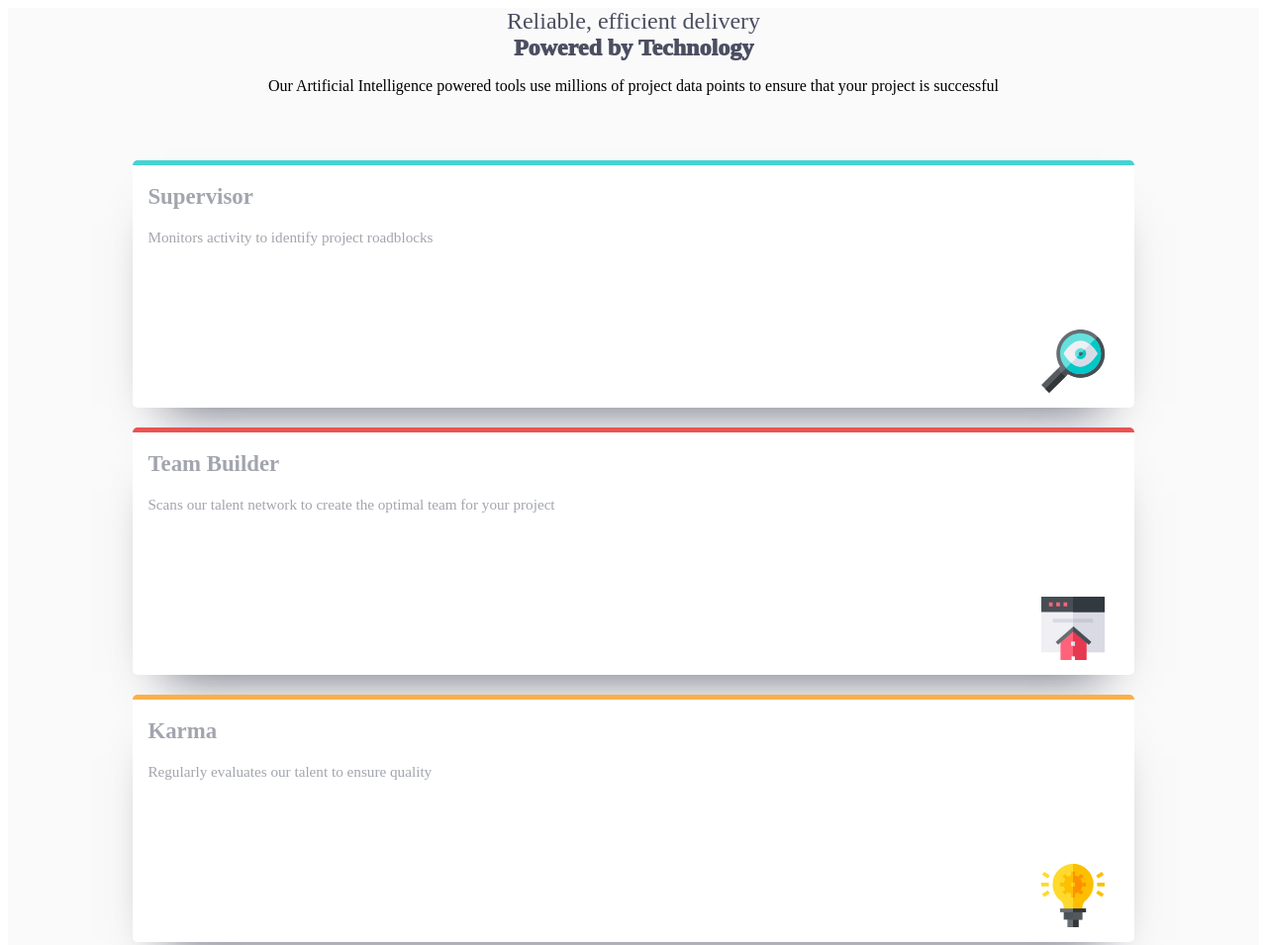
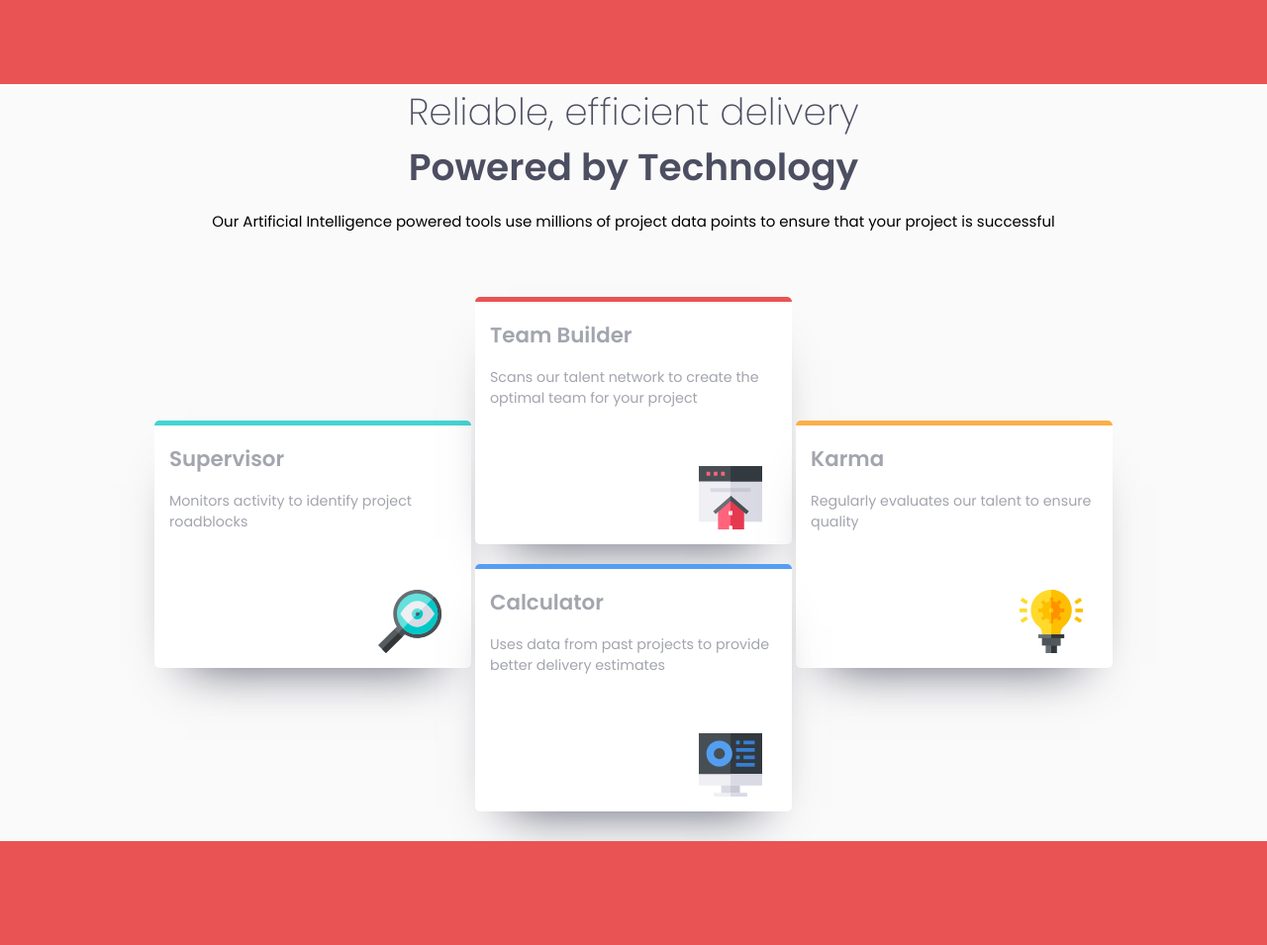
Before and after one commit to Byron2016/aaa_prueba, a plain HTML site: page public/index.html in a window 1280 px wide. Shown: the top 955 px of the page at 99% size. After the commit the page ends 850 px from the top, so only its background shows below. Drawn offline with Linux system fonts and the light colour scheme.

Commit message:
cambio provisional color fondo a rojo

```diff
--- a/public/styles_02.css
+++ b/public/styles_02.css
@@ -20,35 +20,20 @@
           box-sizing: border-box;
 }
 
-:root {
-  /* Colors */
-
-  /* Primary */
-  --clr-red: hsl(0, 78%, 62%);
-  --clr-cyan: hsl(180, 62%, 55%);
-  --clr-orange: hsl(34, 97%, 64%);
-  --clr-blue: hsl(212, 86%, 64%);
-
-  /* Neutral */
-
-  --clr-VeryDarkBlue: hsl(234, 12%, 34%);
-  --clr-GrayishBlue: hsl(229, 6%, 66%);
-  --clr-VeryLightGray: hsl(0, 0%, 98%);
-  --ff-primary: 'spartan, sans-serif';
-  --fs-400: .8125rem;
-  --fs-500: .9625rem;
-  --fs-900: 2rem;
-  --br: .5rem;
+.body {
+  font-family: 'Poppins', sans-serif;
+  font-size: 15px;
+  min-width: 100vh;
+  max-width: 1440px;
+  padding-top: 85px;
+  background-color: var(--clr-VeryLightGray);
+  background-color: var(--clr-red);
+  margin-top: 0;
+  margin-left: 0;
+  margin-bottom: 0;
+  margin-right: 0;
 }
 
-*, ::after, ::before {
-  -webkit-box-sizing: border-box;
-          box-sizing: border-box;
-}
-
-.body {
-  min-width: 100vh;
-}
 .principal {
   text-align: center;
   background-color: var(--clr-VeryLightGray);
@@ -64,7 +49,7 @@
 .principal h1 {
   margin: 0;
   text-align: center;
-  font-size: 1.5em;
+  font-size: 2.5em;
   font-weight: 200;
   color: var(--clr-VeryDarkBlue);
 }
@@ -76,21 +61,19 @@
 
 .principal princ_parr {
   display: block;
+  min-width: calc(1440px/2);
   font-size: 1.5em;
-  font-weight: 100;
+  font-weight: 600;
   color: var(--clr-GrayishBlue)
 }
 
 /* TARJETAS */
-.main_sec {
-
-}
-
 .main_artic {
   background-color: white;
   text-align: left;
   position: relative;
-  max-width: 80%;
+  display: inline-block;
+  max-width: 25%;
   color: var(--clr-GrayishBlue);
   height: 250px;
   border-top: 5px solid var(--clr-red);
@@ -107,10 +90,12 @@
 }
 
 .main_sec .main_artic:nth-child(1) {
+  transform: translateY(50%);
   border-top: 5px solid var(--clr-cyan);
 }
 
 .main_sec .main_artic:nth-child(3) {
+  transform: translateY(50%);
   border-top: 5px solid var(--clr-orange);
 }
 
@@ -125,23 +110,44 @@
 }
 /*  -----------*/
 
-
-
-@media(max-width: 375px){
+@media(max-width: 1440px){
   .body {
-    font-family: 'Poppins', sans-serif;
-    font-size: 15px;
-    min-width: 100vh;
-    min-width: 375px;
-    padding: 5px;
-    background-color: var(--clr-VeryLightGray);
-    margin-top: 0;
-    margin-left: 0;
-    margin-bottom: 0;
-    margin-right: 0;
   }
 
   .principal {
 
   }
 }
+
+@media(max-width: 528px){
+  .principal h1 {
+    font-size: 1.5em;
+  }
+}
+
+@media(max-width: 375px){
+  .body {
+    min-width: 375px;
+    padding: 5px;
+  }
+
+  .principal h1 {
+    font-size: 1.5em;
+  }
+
+  .principal princ_parr {
+    font-weight: 100;
+  }
+
+  .main_artic {
+    max-width: 80%;
+  }
+
+  .main_sec .main_artic:nth-child(1) {
+    transform: translateY(0%);
+  }
+
+  .main_sec .main_artic:nth-child(3) {
+    transform: translateY(0%);
+  }
+}
```
